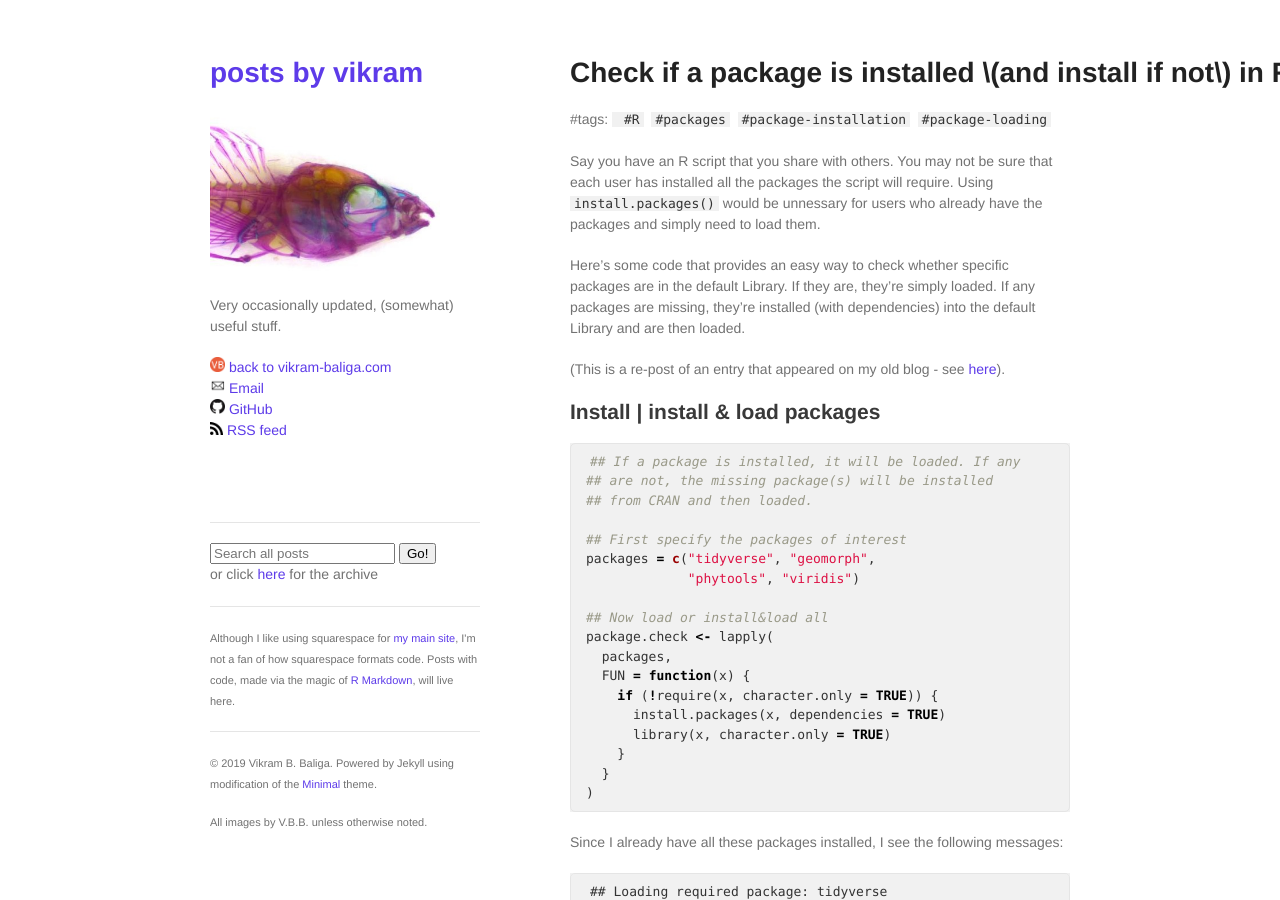
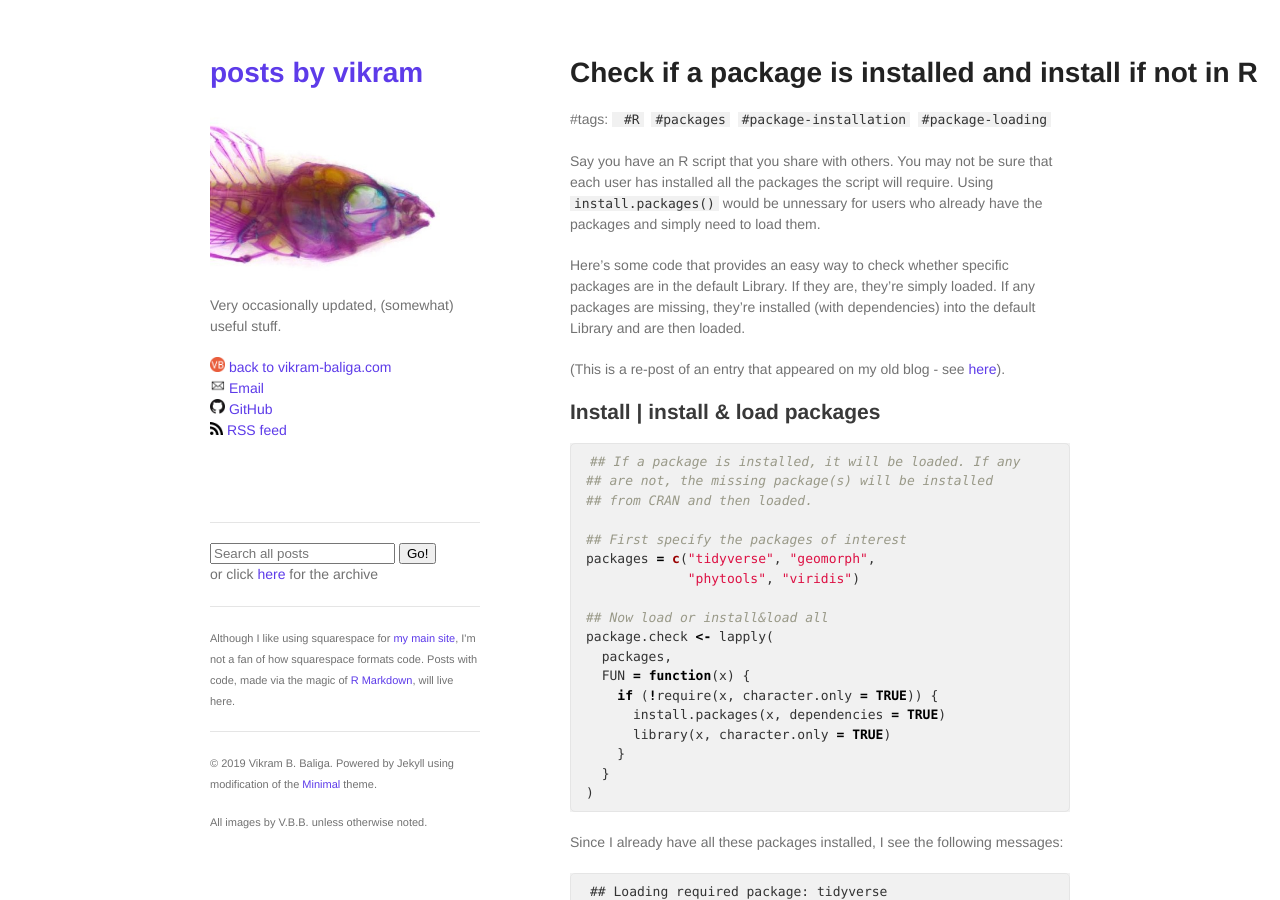
Before and after one commit to vbaliga/vbaliga.github.io, a Jekyll site: the page built from _posts/2019-04-28-verify-that-r-packages-are-installed-and-loaded.md, in a window 1280 px wide and 900 px high. Built offline with Jekyll 4.4.1, drawn with Linux system fonts in a browser that asks for light colours; a script that is not in the unit is left out.

```diff
--- a/_posts/2019-04-28-verify-that-r-packages-are-installed-and-loaded.md
+++ b/_posts/2019-04-28-verify-that-r-packages-are-installed-and-loaded.md
@@ -1,7 +1,7 @@
 ---
 layout: post
 tags: ["R","packages","package-installation","package-loading"]
-title: Check if a package is installed \(and install if not\) in R
+title: Check if a package is installed and install if not in R
 ---
 
 Say you have an R script that you share with others. You may not be sure that each user has installed all the packages the script will require. Using `install.packages()` would be unnessary for users who already have the packages and simply need to load them.
```
